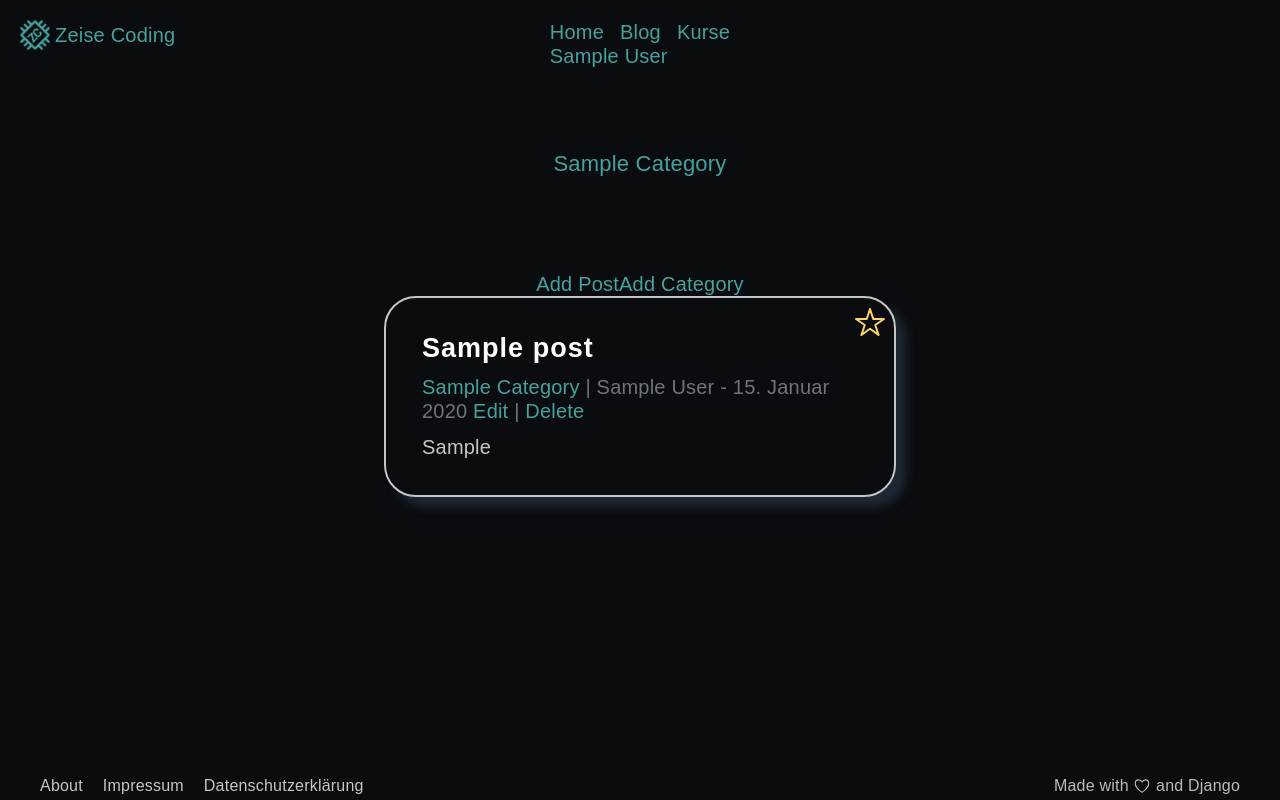
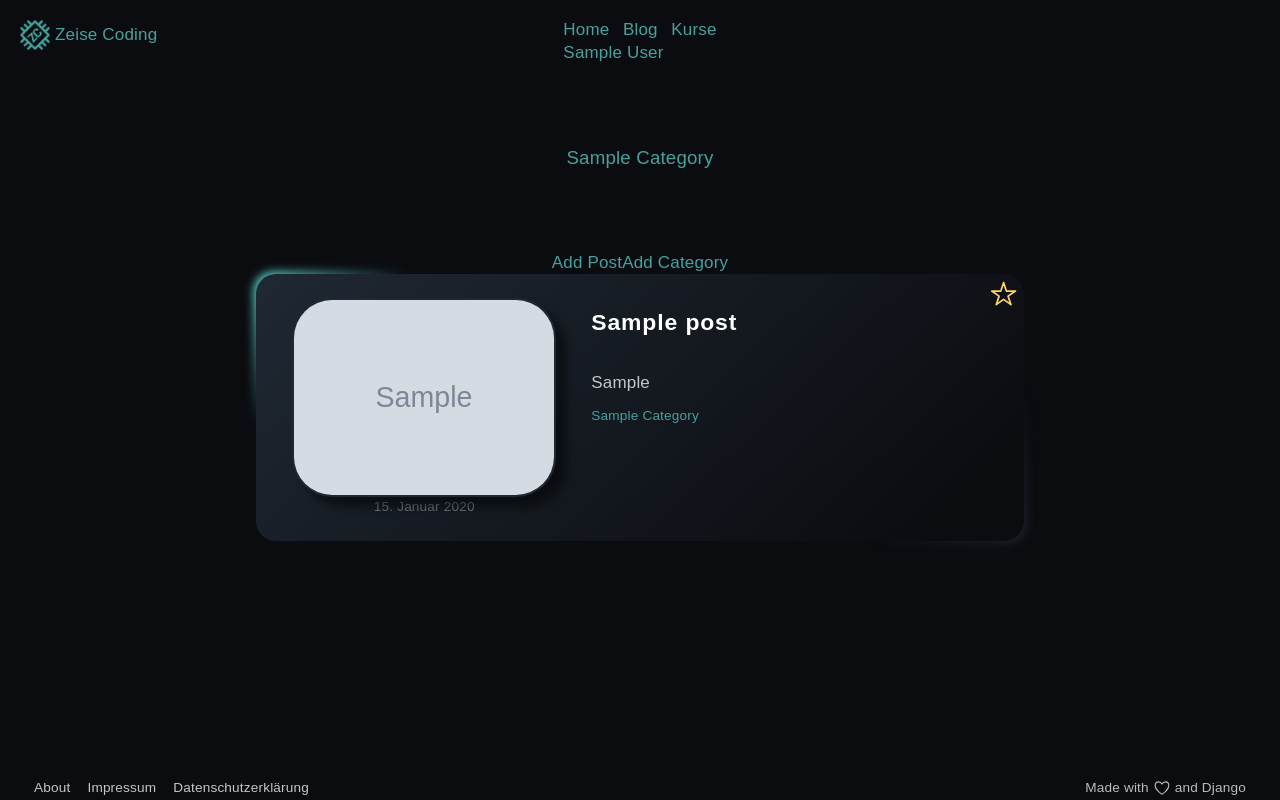
Before and after one commit to CharliesCodes/zeise-coding-blog, a Django app: page /blog/ in a window 1280 px wide. Run offline with Django 4.2, Linux system fonts and the light colour scheme; a user stored in the database is signed in; tables that the repository leaves empty hold one stand-in row (values such as "Sample post"); grey boxes marked "Sample" are stand-in pictures; some libraries are stand-ins or nearby versions.

Commit message:
blog cards css redesign

```diff
--- a/app/blog/models.py
+++ b/app/blog/models.py
@@ -37,7 +37,7 @@ class Post(models.Model):
     updated_on = models.DateTimeField(auto_now=True)
     description = models.CharField(blank=True, max_length=155)
     categories = models.ManyToManyField(Category, related_name="posts")
-    header_image = models.ImageField(blank=True, null=True, upload_to="images/")
+    header_image = models.URLField(blank=True, null=True, max_length=200)
     header_image_alt = models.CharField(blank=True, null=True, max_length=400)
     content = RichTextField(blank=True, null=True)
     created_on = models.DateTimeField(auto_now_add=True)
--- a/app/blog/templates/blog_home.html
+++ b/app/blog/templates/blog_home.html
@@ -61,50 +61,61 @@
 {% endif %}
 
 
-
+<div class="posts-flex">
     <!-- Blog Entries Column -->
     {% for post in pinned_posts %}
-<div class="border-card post-card" style="margin-bottom: 3.5rem">
-    <div class="card-body">
-        <div>
-            <ion-icon name="star-outline" id="star-icon"></ion-icon>
+    <div class="post-card">
+        <div class="post-card__body">
+            <div class="post-card__image-area">
+                <img class="post-card__image" alt="Thumbnail Python Type Hinting" src="{{post.header_image}}">
+                <p class="text-muted post-card__image-categories">
+                    {{ post.created_on.date}}<br> {% comment %}| {{ post.author.first_name|title }} {{ post.author.last_name|title }} {% endcomment %}
+                </p>
             </div>
-        <h2>{{ post.title }}</h2>
-        <p class="text-muted">
+            <div class="post-card__body__text-area">
+                <div><ion-icon name="star-outline" id="star-icon"></ion-icon></div>
+                <h2 style="margin-bottom:2rem;">{{ post.title }}</h2>
+                <p>{{ post.snippet|safe }}</p>
+                <div class="text-muted">
                     {% for category in post.categories.all %}
-                <a href="{% url 'category' category|slugify %}"> {{ category|title }}</a> |
+                        <a href="{% url 'category' category|slugify %}"> {{ category|title }}</a> &nbsp;
                     {% endfor %}
-            {{ post.author.first_name|title }} {{ post.author.last_name|title }} - {{ post.created_on.date}}
-            {% if user.is_authenticated and user.id == post.author.id %}
-                <a href="{% url 'edit-post' post.slug  %}">Edit</a> | <a href="{% url 'delete-post' post.slug  %}">Delete</a>
-            {% endif %}
+                </div>
+                <p class="text-muted post-card__body__text-area-categories">
+                    {{ post.created_on.date}}<br> {% comment %}| {{ post.author.first_name|title }} {{ post.author.last_name|title }} {% endcomment %}
                 </p>
-        <p>{{ post.snippet|safe }}</p>
-        <a href="{% url 'post-detail' post.slug  %}" class="read-more-btn" style="text-align:center;display:block;"><span class="post-link"></span></a>
             </div>
+        </div>
+        <a href="{% url 'post-detail' post.slug  %}"><span class="post-link"></span></a>
     </div>
     {% endfor %}
 
-
     <!-- Blog Entries Column -->
     {% for post in post_list %}
-<div class="border-card post-card" style="margin-bottom: 3.5rem">
-    <div class="card-body">
-        <h2>{{ post.title }}</h2>
-        <p class="text-muted">
+    <div class="post-card">
+        <div class="post-card__body">
+            <div class="post-card__image-area">
+                <img class="post-card__image" alt="Thumbnail Python Type Hinting" src="{{post.header_image}}">
+                <p class="text-muted post-card__image-categories">
+                    {{ post.created_on.date}}<br> {% comment %}| {{ post.author.first_name|title }} {{ post.author.last_name|title }} {% endcomment %}
+                </p>
+            </div>
+            <div class="post-card__body__text-area">
+                <h2 style="margin-bottom:2rem;">{{ post.title }}</h2>
+                <p>{{ post.snippet|safe }}</p>
+                <div class="text-muted">
                     {% for category in post.categories.all %}
-                <a href="{% url 'category' category|slugify %}"> {{ category|title }}</a> |
+                        <a href="{% url 'category' category|slugify %}"> {{ category|title }}</a> &nbsp;
                     {% endfor %}
-            {{ post.author.first_name|title }} {{ post.author.last_name|title }} - {{ post.created_on.date}}
-            {% if user.is_authenticated and user.id == post.author.id %}
-                <a href="{% url 'edit-post' post.slug  %}">Edit</a> | <a href="{% url 'delete-post' post.slug  %}">Delete</a>
-            {% endif %}
+                </div>
+                <p class="text-muted post-card__body__text-area-categories">
+                    {{ post.created_on.date}}<br> {% comment %}| {{ post.author.first_name|title }} {{ post.author.last_name|title }} {% endcomment %}
                 </p>
-        <p>{{ post.snippet|safe }}</p>
-        <a href="{% url 'post-detail' post.slug  %}" class="read-more-btn btn" style="text-align:center;display:block;"><span class="post-link"></span></a>
             </div>
         </div>
+        <a href="{% url 'post-detail' post.slug  %}"><span class="post-link"></span></a>
+    </div>
     {% endfor %}
-
+</div>
 
 {%endblock%}
--- a/app/static/css/base.css
+++ b/app/static/css/base.css
@@ -4,17 +4,17 @@
 :root {
   /* palette */
 
-  --black-color: #0B0C10;
-  --dark-gray-color: #1F2833;
-  --gray-color: #C5C6C7;
-  --dark-blue-color: #2C5EB3;
-  --gray-turquoise-color: #45A29E;
-  --light-turquoise-color: #66FCF1;
+  --black-color: #0b0c10;
+  --dark-gray-color: #1f2833;
+  --gray-color: #c5c6c7;
+  --dark-blue-color: #2c5eb3;
+  --gray-turquoise-color: #45a29e;
+  --light-turquoise-color: #66fcf1;
   --orange-color: #fc8966;
   --yellow-color: #fcd466;
   --violett-color: #6670fc;
   --light-green-color: #6bfc66;
-  --neon-green-color: #00FE0C;
+  --neon-green-color: #00fe0c;
 
   /* themes */
 
@@ -45,12 +45,8 @@
   /* --date-size: 1.75rem; */
   --text-size: 1.25rem;
   /*20px*/
-  ;
-
-
   /* common */
   --header-height: 7.25em;
-
 }
 
 /* Marking / Selection Colors */
@@ -66,8 +62,6 @@
   /* Gecko Browsers */
 }
 
-
-
 * {
   margin: 0;
   padding: 0;
@@ -79,10 +73,9 @@ html {
   height: 100%;
 }
 
-
 body {
   height: 100%;
-  margin:0;
+  margin: 0;
   display: flex;
   flex-direction: column;
   background: var(--black-color);
@@ -111,7 +104,8 @@ body::-webkit-scrollbar-track {
 body::-webkit-scrollbar-thumb {
   background: var(--thumb-bg-color);
   border-radius: 30px;
-  box-shadow: inset 2px 2px 2px hsla(0, 0%, 100%, 0.25), inset -2px -2px 2px rgba(0, 0, 0, 0.25);
+  box-shadow: inset 2px 2px 2px hsla(0, 0%, 100%, 0.25),
+    inset -2px -2px 2px rgba(0, 0, 0, 0.25);
   border: none;
 }
 
@@ -127,10 +121,7 @@ header {
   background: var(--page-color);
 }
 
-
 /* ---------- CONTENT -------------------------*/
-
-
 
 .page-content {
   align-self: center;
@@ -139,22 +130,34 @@ header {
   align-items: center;
   justify-content: center;
   position: relative;
-  margin-top:5%;
+  margin-top: 5%;
 }
 
-/* Medium screen devices (768px and below) */
-@media only screen and (max-width: 768px) {
+/* Smal screen devices (700px and below) */
+@media only screen and (max-width: 700px) {
   html {
     font-size: 70%;
   }
   .page-content {
-     width: 90%;
-     margin-bottom: 50px;
+    width: 90%;
+    margin-bottom: 50px;
   }
 }
 
-/* Big screen devices (889px and above) */
-@media only screen and (min-width: 889px) {
+/* Medium screen devices */
+@media only screen and (min-width: 700px) {
+  html {
+    font-size: 85%;
+  }
+  .page-content {
+    width: 60%;
+  }
+}
+
+
+
+/* Big screen devices */
+@media only screen and (min-width: 1920px) {
   html {
     font-size: 100%;
   }
@@ -162,7 +165,6 @@ header {
     width: 40%;
   }
 }
-
 
 /*---------------------------------------------
           REUSABLE COMPONENTS
@@ -202,7 +204,6 @@ h3 {
 
 /* ------------PARAGRAPHS------------------------*/
 
-
 /* ------------HORIZONTAL RULE------------------------*/
 
 hr {
@@ -211,16 +212,15 @@ hr {
   border-top: 0.063rem solid;
 }
 
-
 /* ------------LINKS------------------------*/
 a {
   color: var(--gray-turquoise-color);
-  text-decoration: none!important;
+  text-decoration: none !important;
 }
 
 a:hover {
   color: var(--yellow-color);
-  text-decoration: none!important;
+  text-decoration: none !important;
 }
 
 /* ------------CONTAINER------------------------*/
@@ -265,39 +265,6 @@ ion-icon {
 }
 
 
-/* ------------BUTTONS---------------------------*/
-
-
-.btn-filled,
-.btn-bordered {
-  border: 2px solid;
-  border-color: var(--light-turquoise-color);
-}
-
-.btn-filled {
-  background-color: var(--light-turquoise-color);
-  color: var(--black-color);
-}
-
-.btn-bordered {
-  background-color: transparent;
-  background-repeat: no-repeat;
-  color: white;
-}
-
-.btn-danger {
-  color: #fff;
-  background-color: #f00000;
-  border-color: #dc281e;
-}
-
-.read-more-btn {
-  color: var(--gray-turquoise-color);
-  font-weight: bold;
-}
-
-
-
 /* ------------DIVIDER---------------------------*/
 .blog-divider-top,
 .blog-divider-bottom,
@@ -306,17 +273,15 @@ ion-icon {
   border-top: 0.15rem solid;
 }
 
-
 .blog-divider-top {
   margin-bottom: 3rem;
-  width: 50%
+  width: 50%;
 }
 
 .blog-divider-bottom {
   margin-top: 3rem;
-  width: 50%
+  width: 50%;
 }
-
 
 /* ------------CARDS---------------------------*/
 
@@ -332,7 +297,6 @@ ion-icon {
   object-fit: cover;
 }
 
-
 .card-body {
   position: relative;
   padding: 24px 36px;
@@ -340,7 +304,6 @@ ion-icon {
   flex-direction: column;
   gap: 12px;
 }
-
 
 /* ------------IMAGES---------------------------*/
 
@@ -433,11 +396,11 @@ ion-icon {
 
 @keyframes zoom {
   from {
-    transform: scale(0)
+    transform: scale(0);
   }
 
   to {
-    transform: scale(1)
+    transform: scale(1);
   }
 }
 
--- a/app/static/css/blog.css
+++ b/app/static/css/blog.css
@@ -2,22 +2,11 @@
               HOME
 ---------------------------------------------*/
 
-
-#star-icon {
-  color: var(--yellow-color);
-  font-size: 2rem;
-  position: absolute;
-  top: 0.5rem;
-  right: 0.5rem;
-}
-
-
-.btn-blog-category{
+.btn-blog-category {
   color: var(--gray-turquoise-color);
   font-size: var(--h3-size);
   white-space: nowrap;
 }
-
 
 .categories__menu {
   display: flex;
@@ -28,15 +17,15 @@
   margin-bottom: 16px;
 }
 
-.categories__menu__searchbar{
+.categories__menu__searchbar {
   text-align: center;
   height: 50px;
 }
 
-.categories__menu__searchbar__form{
+.categories__menu__searchbar__form {
   margin-top: 25px;
   display: inline-block;
-  transform: translate(-50%,-50%);
+  transform: translate(-50%, -50%);
   transition: all 1s;
   width: 50px;
   height: 50px;
@@ -47,11 +36,11 @@
   padding: 5px;
 }
 
-.search-input{
+.search-input {
   position: absolute;
   top: 0;
   left: 0;
-    width: 100%;;
+  width: 100%;
   height: 42.5px;
   line-height: 30px;
   outline: 0;
@@ -62,7 +51,7 @@
   padding: 0 20px;
 }
 
-.fa{
+.fa {
   box-sizing: border-box;
   padding: 10px;
   position: absolute;
@@ -76,56 +65,181 @@
 }
 
 .categories__menu__searchbar__form:hover,
-.categories__menu__searchbar__form:valid{
+.categories__menu__searchbar__form:valid {
   width: 200px;
   cursor: pointer;
 }
 
 .categories__menu__searchbar__form:hover .search-input,
-.categories__menu__searchbar__form:valid .search-input{
+.categories__menu__searchbar__form:valid .search-input {
   display: block;
 }
 
 .categories__menu__searchbar__form:hover .fa,
-.categories__menu__searchbar__form:valid .fa{
+.categories__menu__searchbar__form:valid .fa {
   background: var(--black-color);
   color: var(--gray-color);
 }
 
-
-
-
-#main-search-title{
-    color: var(--gray-turquoise-color);
-    display: inline;
-}
-
-/*---------------------------------------------
-              CATEGORY
----------------------------------------------*/
-#main-category-title{
+#main-search-title {
   color: var(--gray-turquoise-color);
   display: inline;
 }
 
 
-.post-card{
+#star-icon {
+  color: var(--yellow-color);
+  font-size: 2rem;
+  position: absolute;
+  top: 0.5rem;
+  right: 0.5rem;
+}
+
+.posts-flex{
   width: 100%;
-  box-shadow: 10px 10px 10px #1F2833;
+  height: 100%;
+  display: flex;
+  flex-direction: column;
+  row-gap: 3.5rem;
+}
+
+/* ========== POST CARD ========== */
+.post-card {
+  width: 100%;
   cursor: pointer;
   position: relative;
+  transition: all .2s ease-in-out;
+  height: -moz-fit-content;
+  height: fit-content;
+}
+@media only screen and (min-width: 700px) {
+  .post-card:hover{
+      transform: scale(1.1);
+  }
+}
+
+/* ========== POST CARD BODY ========== */
+.post-card__body{
+  position: relative;
+  padding: 24px 36px;
+  display: flex;
+  border-radius: 20px;
+  background: linear-gradient(
+    137deg,
+    var(--dark-gray-color) 0%,
+    var(--black-color) 90%
+  );
+}
+
+@media only screen and (min-width: 700px) {
+  .post-card__body {
+    flex-direction: row;
+    column-gap: 5%;
+    width: 100%;
+    margin-left: auto;
+    margin-right: 0;
+  }
+  /* TODO: doesnt work, cause you cant hover boby -> only card */
+  /* .post-card__body:hover{
+    background: linear-gradient(
+      182.25deg,
+      var(--dark-gray-color) 1.87%,
+      var(--black-color) 97.59%
+    )
+  } */
+}
+
+@media only screen and (max-width: 700px) {
+  .post-card__body {
+    flex-direction: column;
+    width: 100%;
+  }
+}
+
+.post-card__body::before,
+.post-card__body::after {
+  position: absolute;
+  content: "";
+  top: -2px;
+  left: -2px;
+  right: -2px;
+  bottom: -2px;
+}
+
+.post-card__body::before {
+  z-index: -1;
+  background: transparent;
+}
+
+.post-card__body::after {
+  z-index: -2;
+  background: linear-gradient(
+    135deg,
+    var(--light-turquoise-color),
+    transparent 15%,
+    transparent 85%,
+    var(--dark-gray-color)
+  );
+  filter: blur(5px);
+  border-radius: 20px;
+}
+
+/* ========== POST CARD BODY TEXT AREA ========== */
+
+
+.post-card__body__text-area{
+  display: flex;
+  flex-direction: column;
+  gap: 12px;
+  flex-basis: 60%;
 }
 
 
-.post-card:hover{
-  box-shadow: 0px 0px 10px #66FCF1, 0px 0px 10px #66FCF1, 0px 0px 10px #66FCF1, 0px 0px 10px #66FCF1;
+.post-card__image-area{
+  flex-basis: 40%;
 }
+
+@media only screen and (min-width: 700px) {
+  .post-card__image-area{
+    display: flex;
+    flex-direction: column;
+    align-items: center;
+    justify-content: space-between;
+    row-gap: 5%;
+  }
+}
+
+@media only screen and (max-width: 700px) {
+  .post-card__image-categories{
+    display: none;
+  }
+}
+@media only screen and (min-width: 700px) {
+  .post-card__body__text-area-categories{
+    display: none;
+  }
+}
+
+
+.post-card__image{
+  box-sizing: border-box;
+  border: 2px solid var(--dark-gray-color);
+  filter: drop-shadow(10px 10px 5px rgba(0, 0, 0, 0.5));
+  border-radius: 40px;
+  z-index: 1;
+  height: auto;
+  width: 100%;
+}
+
 
 .text-muted {
   color: #6c757d;
+  font-size: 80%;
+  bottom: 12px;
+  left: 36px;
 }
 
-.post-link{
+.post-link {
   position: absolute;
   width: 100%;
   height: 100%;
@@ -135,9 +249,20 @@
 }
 
 /*---------------------------------------------
+              CATEGORY
+---------------------------------------------*/
+#main-category-title {
+  color: var(--gray-turquoise-color);
+  display: inline;
+}
+
+
+
+
+/*---------------------------------------------
               DETAIL
 ---------------------------------------------*/
-.social-meadia-list{
+.social-meadia-list {
   margin-top: 20px;
   display: flex;
   flex-wrap: wrap;
@@ -147,13 +272,12 @@
   margin-bottom: 16px;
 }
 
-.social-meadia-list > li:hover{
+.social-meadia-list > li:hover {
   transform: scale(1.3);
   /* -webkit-box-reflect: below 15px linear-gradient(transparent, #0B0C10); */
 }
 
-
-.social-meadia-list > li > a > ion-icon{
+.social-meadia-list > li > a > ion-icon {
   font-size: 2em;
   padding: 10px 10px;
   background: var(--black-color);
@@ -163,7 +287,7 @@
   box-shadow: 4px 6px 10px var(--gray-turquoise-color);
 }
 
-.author-profile-image{
+.author-profile-image {
   max-width: 100%;
   height: auto;
   width: auto; /*ie8*/
@@ -172,6 +296,6 @@
 }
 
 /* Code Snippets */
-.hljs{
+.hljs {
   background: transparent !important;
 }
```
Also changed, not shown: app/blog/templates/categories.html (+23 -13 lines), app/blog/templates/search_post.html (+25 -15 lines), app/blog/migrations/0044_alter_post_header_image.py (added). Lines whose indentation alone changed are shown as unchanged.
